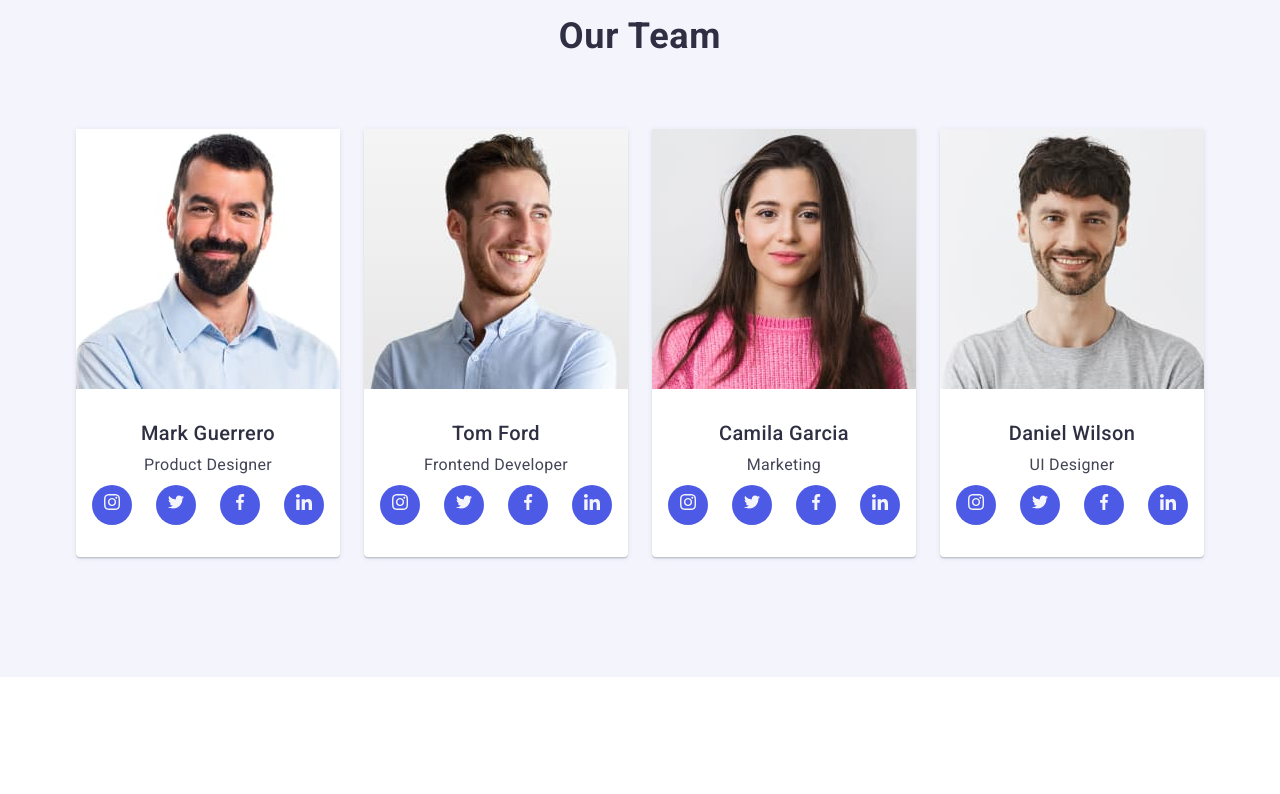
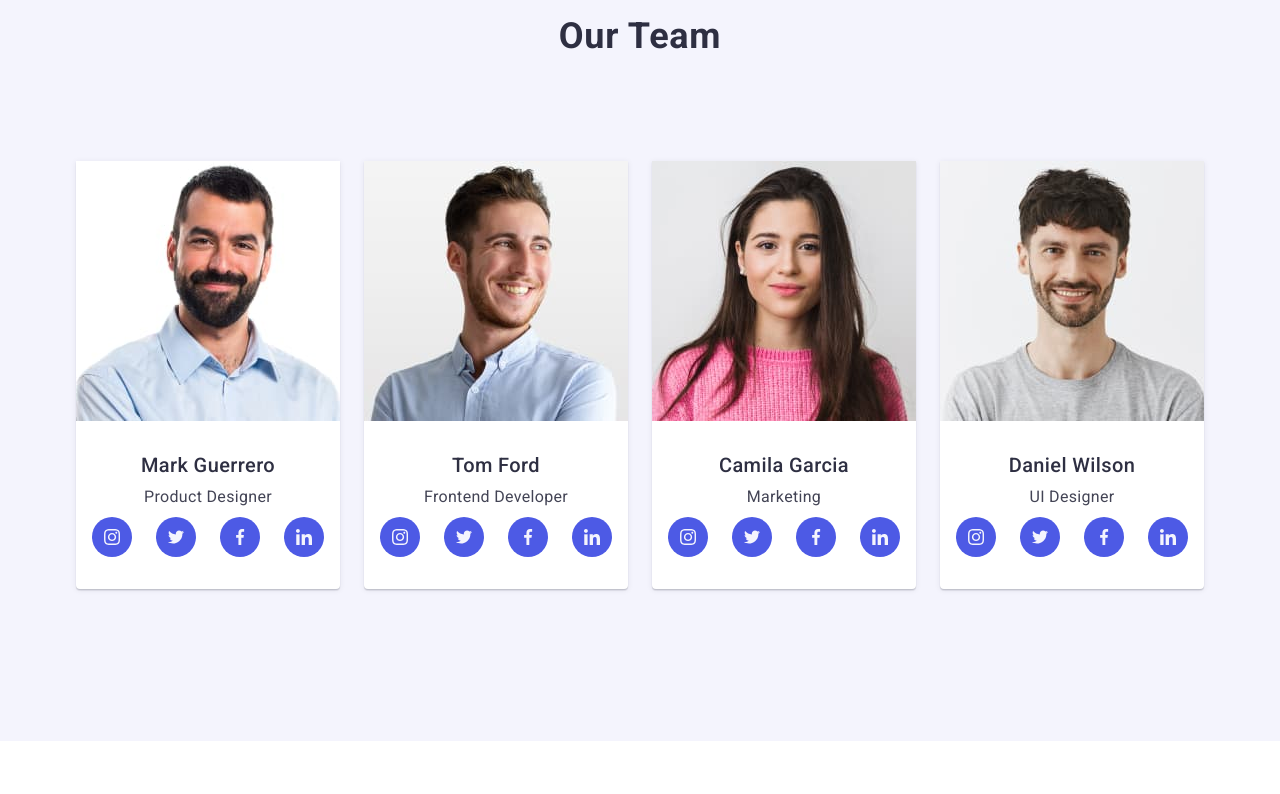
Before and after one commit to whynotphrog/goit-markup-hw-04, a plain HTML site: page index.html in a window 1280 px wide. Shown: the part 1240-2034 px from the top of the page. Drawn offline with nearby package versions, Linux system fonts and the light colour scheme.

Commit message:
edit hero

```diff
--- a/css/styles.css
+++ b/css/styles.css
@@ -329,25 +329,38 @@ display: flex;
             background: #fff;
 }
 
-.bio {
+/* hero */
+
+.hero {
     display: flex;
     flex-direction: column;
     padding: 32px 0;
     gap: 8px;
 }
 
-.bio-header {
+.hero-header {
     text-align: center;
+    padding-top: 32px;
+    margin-bottom: 8px;
 }
 
-.bio-text {
+.hero-text {
     text-align: center;
+    margin-bottom: 8px;
 }
 
 .team-img {
     display: block;
     max-width: 100%;
     object-fit: fill;
+}
+
+.team-list {
+
+}
+
+.team-list-item {
+    padding-bottom: 32px;
 }
 
 .social-media-list {
@@ -366,6 +379,12 @@ display: flex;
     background-color: #4d5ae5;
     width: 40px;
     height: 40px;
+}
+
+.social-media-link {
+    display: flex;
+    align-items: center;
+    justify-content: center;
 }
 
 /* portfolio */
--- a/index.html
+++ b/index.html
@@ -146,6 +146,7 @@
       <section class="team">
         <div class="container team-container">
           <h2 class="section-header">Our Team</h2>
+          <div class="hero">
             <ul class="team-list">
               <li class="list-item team-list-item">
                 <img
@@ -155,10 +156,8 @@
                   height="260"
                   alt="Mark Guerrero photo"
                 />
-              <div class="bio">
-                <h3 class="list-header bio-header">Mark Guerrero</h3>
-                <p class="text bio-text">Product Designer</p>
-                <div class="social-media">
+                <h3 class="list-header hero-header">Mark Guerrero</h3>
+                <p class="text hero-text">Product Designer</p>
                 <ul class="social-media-list">
                   <li class="media-list-item">
                     <a class="link social-media-link">
@@ -183,9 +182,7 @@
                         fill="none"
                         id="twitter-icon"
                       >
-                          <use
-                            href="./images/icons.svg#twitter-icon"
-                          ></use></svg
+                        <use href="./images/icons.svg#twitter-icon"></use></svg
                     ></a>
                   </li>
                   <li class="media-list-item">
@@ -197,9 +194,7 @@
                         fill="none"
                         id="facebook-icon"
                       >
-                          <use
-                            href="./images/icons.svg#facebook-icon"
-                          ></use></svg
+                        <use href="./images/icons.svg#facebook-icon"></use></svg
                     ></a>
                   </li>
                   <li class="media-list-item">
@@ -211,14 +206,10 @@
                         fill="none"
                         id="linkedin-icon"
                       >
-                          <use
-                            href="./images/icons.svg#linkedin-icon"
-                          ></use></svg
+                        <use href="./images/icons.svg#linkedin-icon"></use></svg
                     ></a>
                   </li>
                 </ul>
-                </div>
-              </div>
               </li>
               <li class="list-item team-list-item">
                 <img
@@ -228,10 +219,8 @@
                   height="260"
                   alt="Tom Ford photo"
                 />
-              <div class="bio">
-                <h3 class="list-header bio-header">Tom Ford</h3>
-                <p class="text bio-text">Frontend Developer</p>
-                <div class="social-media">
+                <h3 class="list-header hero-header">Tom Ford</h3>
+                <p class="text hero-text">Frontend Developer</p>
                 <ul class="social-media-list">
                   <li class="media-list-item">
                     <a class="link social-media-link"
@@ -255,9 +244,7 @@
                         fill="none"
                         id="twitter-icon"
                       >
-                          <use
-                            href="./images/icons.svg#twitter-icon"
-                          ></use></svg
+                        <use href="./images/icons.svg#twitter-icon"></use></svg
                     ></a>
                   </li>
                   <li class="media-list-item">
@@ -269,9 +256,7 @@
                         fill="none"
                         id="facebook-icon"
                       >
-                          <use
-                            href="./images/icons.svg#facebook-icon"
-                          ></use></svg
+                        <use href="./images/icons.svg#facebook-icon"></use></svg
                     ></a>
                   </li>
                   <li class="media-list-item">
@@ -283,14 +268,10 @@
                         fill="none"
                         id="linkedin-icon"
                       >
-                          <use
-                            href="./images/icons.svg#linkedin-icon"
-                          ></use></svg
+                        <use href="./images/icons.svg#linkedin-icon"></use></svg
                     ></a>
                   </li>
                 </ul>
-                </div>
-              </div>
               </li>
               <li class="list-item team-list-item">
                 <img
@@ -300,10 +281,8 @@
                   height="260"
                   alt="Camila Garcia photo"
                 />
-              <div class="bio">
-                <h3 class="list-header bio-header">Camila Garcia</h3>
-                <p class="text bio-text">Marketing</p>
-                <div class="social-media">
+                <h3 class="list-header hero-header">Camila Garcia</h3>
+                <p class="text hero-text">Marketing</p>
                 <ul class="social-media-list">
                   <li class="media-list-item">
                     <a class="link social-media-link">
@@ -328,9 +307,7 @@
                         fill="none"
                         id="twitter-icon"
                       >
-                          <use
-                            href="./images/icons.svg#twitter-icon"
-                          ></use></svg
+                        <use href="./images/icons.svg#twitter-icon"></use></svg
                     ></a>
                   </li>
                   <li class="media-list-item">
@@ -342,9 +319,7 @@
                         fill="none"
                         id="facebook-icon"
                       >
-                          <use
-                            href="./images/icons.svg#facebook-icon"
-                          ></use></svg
+                        <use href="./images/icons.svg#facebook-icon"></use></svg
                     ></a>
                   </li>
                   <li class="media-list-item">
@@ -356,14 +331,10 @@
                         fill="none"
                         id="linkedin-icon"
                       >
-                          <use
-                            href="./images/icons.svg#linkedin-icon"
-                          ></use></svg
+                        <use href="./images/icons.svg#linkedin-icon"></use></svg
                     ></a>
                   </li>
                 </ul>
-                </div>
-              </div>
               </li>
               <li class="list-item team-list-item">
                 <img
@@ -373,10 +344,8 @@
                   height="260"
                   alt="Daniel Wilson photo"
                 />
-              <div class="bio">
-                <h3 class="list-header bio-header">Daniel Wilson</h3>
-                <p class="text bio-text">UI Designer</p>
-                <div class="social-media">
+                <h3 class="list-header hero-header">Daniel Wilson</h3>
+                <p class="text hero-text">UI Designer</p>
                 <ul class="social-media-list">
                   <li class="media-list-item">
                     <a class="link social-media-link">
@@ -401,9 +370,7 @@
                         fill="none"
                         id="twitter-icon"
                       >
-                          <use
-                            href="./images/icons.svg#twitter-icon"
-                          ></use></svg
+                        <use href="./images/icons.svg#twitter-icon"></use></svg
                     ></a>
                   </li>
                   <li class="media-list-item">
@@ -415,9 +382,7 @@
                         fill="none"
                         id="facebook-icon"
                       >
-                          <use
-                            href="./images/icons.svg#facebook-icon"
-                          ></use></svg
+                        <use href="./images/icons.svg#facebook-icon"></use></svg
                     ></a>
                   </li>
                   <li class="media-list-item">
@@ -429,16 +394,13 @@
                         fill="none"
                         id="linkedin-icon"
                       >
-                          <use
-                            href="./images/icons.svg#linkedin-icon"
-                          ></use></svg
+                        <use href="./images/icons.svg#linkedin-icon"></use></svg
                     ></a>
                   </li>
                 </ul>
-                </div>
-              </div>
               </li>
             </ul>
+          </div>
         </div>
       </section>
       <section class="portfolio">
```
Lines whose indentation alone changed are shown as unchanged.
